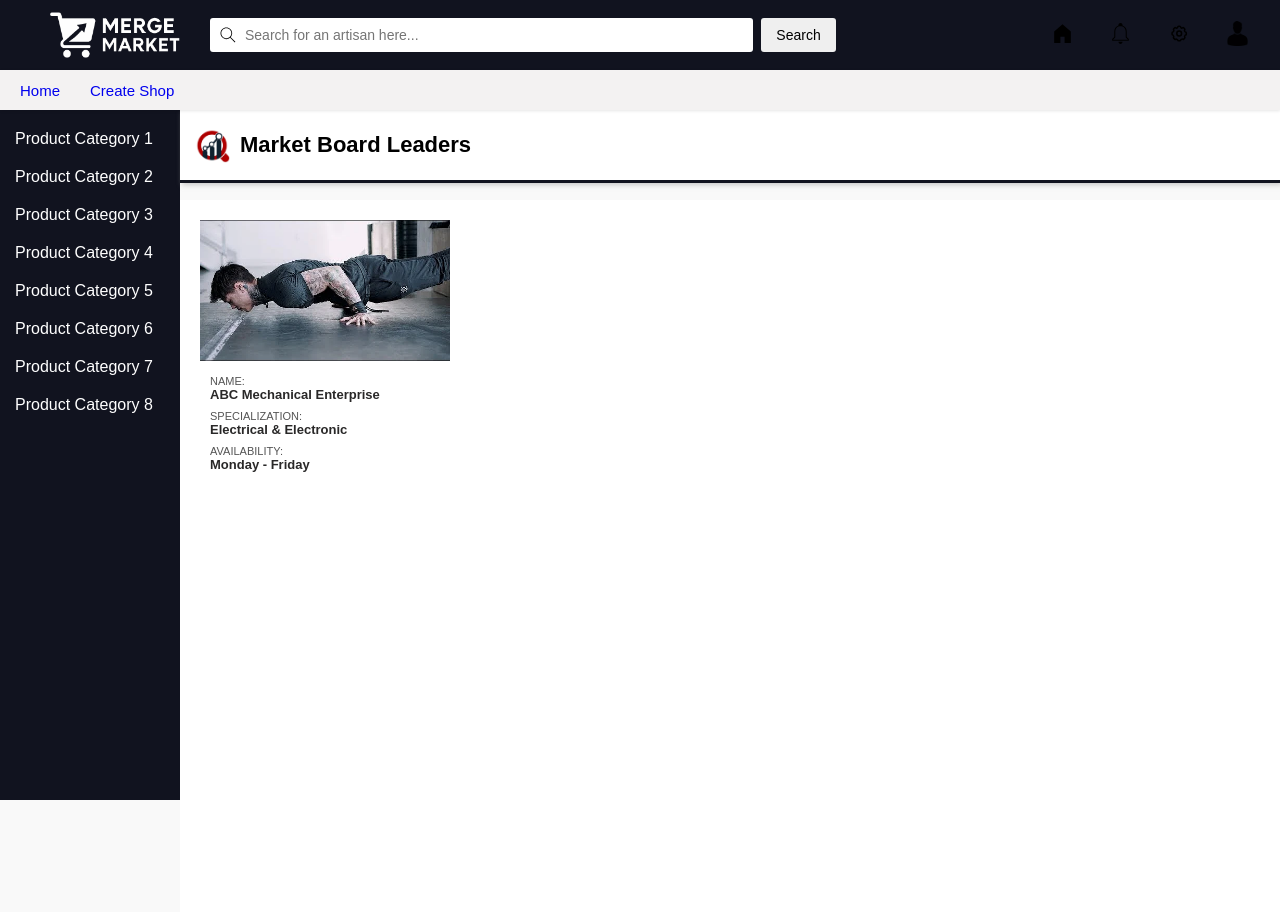
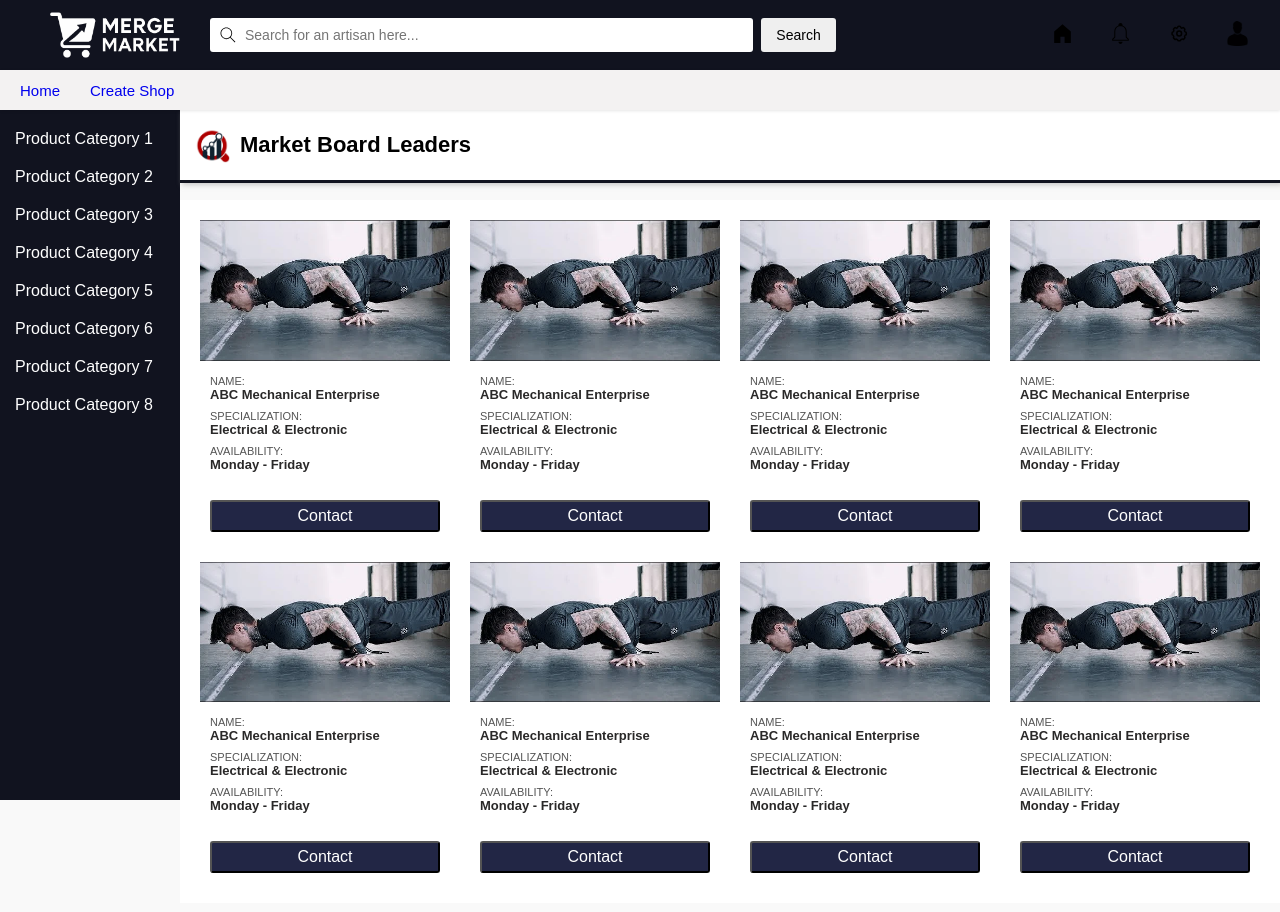
Before and after one commit to ImAnEnvoy/ImAnEnvoy-MergeMarket_PLP_MERN_Final_Project, a React (Vite) app in the folder frontend/: page / in a window 1280 px wide. Shown: the top 912 px of the page. Built offline with nearby package versions, Linux system fonts and the light colour scheme.

Commit message:
completed business form

```diff
--- a/frontend/src/components/BusinessForm.jsx
+++ b/frontend/src/components/BusinessForm.jsx
@@ -76,12 +76,12 @@ const BusinessForm = () => {
       <Sidebar />
       <div className="content-header">
         <img src={moneyShop} />
-        <div>Market Board Leaders</div>
+        <div>Upload Your Business</div>
       </div>
 
       <div className="form-content-grid">
         <form className="business-form" onSubmit={handleSubmit}>
-          <h2>Upload Business</h2>
+          {/* <h2>Upload Business</h2> */}
 
           <div className="form-group">
             <div className="form-group">
--- a/frontend/src/components/HomePage.jsx
+++ b/frontend/src/components/HomePage.jsx
@@ -30,20 +30,115 @@ export function HomePage(){
             <p className='decription-label'>AVAILABILITY:</p>
             <p className='availability-level'>Monday - Friday</p>
           </div>
-            <button type="submit" className="contact-btn">Contact</button>
+          <button type="submit" className="contact-btn">Contact</button>
         </div>
 
-        <div className="content-row"></div>
-        <div className="content-row"></div>
-        <div className="content-row"></div>
-        <div className="content-row"></div>
-        <div className="content-row"></div>
-        <div className="content-row"></div>
-        <div className="content-row"></div>
-        <div className="content-row"></div>
-        <div className="content-row"></div>
-        <div className="content-row"></div>
-        <div className="content-row"></div>
+        <div className="content-row">
+          <div className='thumbnail'>
+            <img className='thumbnail-preview' src={Thumbnail} alt="" />
+          </div>
+          <div className="info">
+            <p className='decription-label'>NAME:</p>
+            <p className='title'>ABC Mechanical Enterprise</p>
+            <p className='decription-label'>SPECIALIZATION:</p>
+            <p className='job-specialization'>Electrical & Electronic</p>
+            <p className='decription-label'>AVAILABILITY:</p>
+            <p className='availability-level'>Monday - Friday</p>
+          </div>
+          <button type="submit" className="contact-btn">Contact</button>
+        </div>
+
+        <div className="content-row">
+          <div className='thumbnail'>
+            <img className='thumbnail-preview' src={Thumbnail} alt="" />
+          </div>
+          <div className="info">
+            <p className='decription-label'>NAME:</p>
+            <p className='title'>ABC Mechanical Enterprise</p>
+            <p className='decription-label'>SPECIALIZATION:</p>
+            <p className='job-specialization'>Electrical & Electronic</p>
+            <p className='decription-label'>AVAILABILITY:</p>
+            <p className='availability-level'>Monday - Friday</p>
+          </div>
+          <button type="submit" className="contact-btn">Contact</button>
+        </div>
+
+        <div className="content-row">
+          <div className='thumbnail'>
+            <img className='thumbnail-preview' src={Thumbnail} alt="" />
+          </div>
+          <div className="info">
+            <p className='decription-label'>NAME:</p>
+            <p className='title'>ABC Mechanical Enterprise</p>
+            <p className='decription-label'>SPECIALIZATION:</p>
+            <p className='job-specialization'>Electrical & Electronic</p>
+            <p className='decription-label'>AVAILABILITY:</p>
+            <p className='availability-level'>Monday - Friday</p>
+          </div>
+
+          <button type="submit" className="contact-btn">Contact</button>
+        </div>
+
+        <div className="content-row">
+          <div className='thumbnail'>
+            <img className='thumbnail-preview' src={Thumbnail} alt="" />
+          </div>
+          <div className="info">
+            <p className='decription-label'>NAME:</p>
+            <p className='title'>ABC Mechanical Enterprise</p>
+            <p className='decription-label'>SPECIALIZATION:</p>
+            <p className='job-specialization'>Electrical & Electronic</p>
+            <p className='decription-label'>AVAILABILITY:</p>
+            <p className='availability-level'>Monday - Friday</p>
+          </div>
+          <button type="submit" className="contact-btn">Contact</button>
+        </div>
+
+        <div className="content-row">
+          <div className='thumbnail'>
+            <img className='thumbnail-preview' src={Thumbnail} alt="" />
+          </div>
+          <div className="info">
+            <p className='decription-label'>NAME:</p>
+            <p className='title'>ABC Mechanical Enterprise</p>
+            <p className='decription-label'>SPECIALIZATION:</p>
+            <p className='job-specialization'>Electrical & Electronic</p>
+            <p className='decription-label'>AVAILABILITY:</p>
+            <p className='availability-level'>Monday - Friday</p>
+          </div>
+          <button type="submit" className="contact-btn">Contact</button>
+        </div>
+
+        <div className="content-row">
+          <div className='thumbnail'>
+            <img className='thumbnail-preview' src={Thumbnail} alt="" />
+          </div>
+          <div className="info">
+            <p className='decription-label'>NAME:</p>
+            <p className='title'>ABC Mechanical Enterprise</p>
+            <p className='decription-label'>SPECIALIZATION:</p>
+            <p className='job-specialization'>Electrical & Electronic</p>
+            <p className='decription-label'>AVAILABILITY:</p>
+            <p className='availability-level'>Monday - Friday</p>
+          </div>
+          <button type="submit" className="contact-btn">Contact</button>
+        </div>
+
+        <div className="content-row">
+          <div className='thumbnail'>
+            <img className='thumbnail-preview' src={Thumbnail} alt="" />
+          </div>
+          <div className="info">
+            <p className='decription-label'>NAME:</p>
+            <p className='title'>ABC Mechanical Enterprise</p>
+            <p className='decription-label'>SPECIALIZATION:</p>
+            <p className='job-specialization'>Electrical & Electronic</p>
+            <p className='decription-label'>AVAILABILITY:</p>
+            <p className='availability-level'>Monday - Friday</p>
+          </div>
+          <button type="submit" className="contact-btn">Contact</button>
+        </div>
+
       </div>
     </>
   );
--- a/frontend/src/index.css
+++ b/frontend/src/index.css
@@ -215,21 +215,18 @@ header {
   top: 180px;
   padding: 20px;
   margin-left: 180px;
-  z-index: -1;
 }
 
-.content-row {
-  height: 270px;
-  /* background-color: rgb(239, 238, 238); */
-  border-radius: 8px;
-  display: flex;
-  flex-direction: column;
-  position: relative;
-  cursor: pointer;
-}
+  .content-row {
+    cursor: pointer;
+    display: flex;
+    flex-direction: column;
+    border-radius: 5px;
+  }
+
 
 .content-row:hover{
-    box-shadow: 2px 2px 5px rgba(0, 0, 0, 0.126);
+    box-shadow: 2px 2px 5px rgba(5, 2, 2, 0.126);
 }
 
 /* =====================
@@ -313,10 +310,6 @@ header {
     grid-template-columns: 1fr 1fr;
     margin-left: 0;
   }
-
-  .content-row {
-    height: 280px;
-  }
 }
 
 .thumbnail-preview {
@@ -342,19 +335,11 @@ header {
 }
 
 .contact-btn {
+  cursor: pointer;
   background-color: #222645;
   color: white;
   font-size: 16px;
   padding: 5px 15px;
-  border: none;
+  margin: 10px;
   border-radius: 3px;
-  cursor: pointer;
-  position: absolute;
-  bottom: 0;
-  margin-top: 10px;
-  opacity: 0;
 }
-
-.contact-btn:hover{
-  opacity: 1;
-}
```
